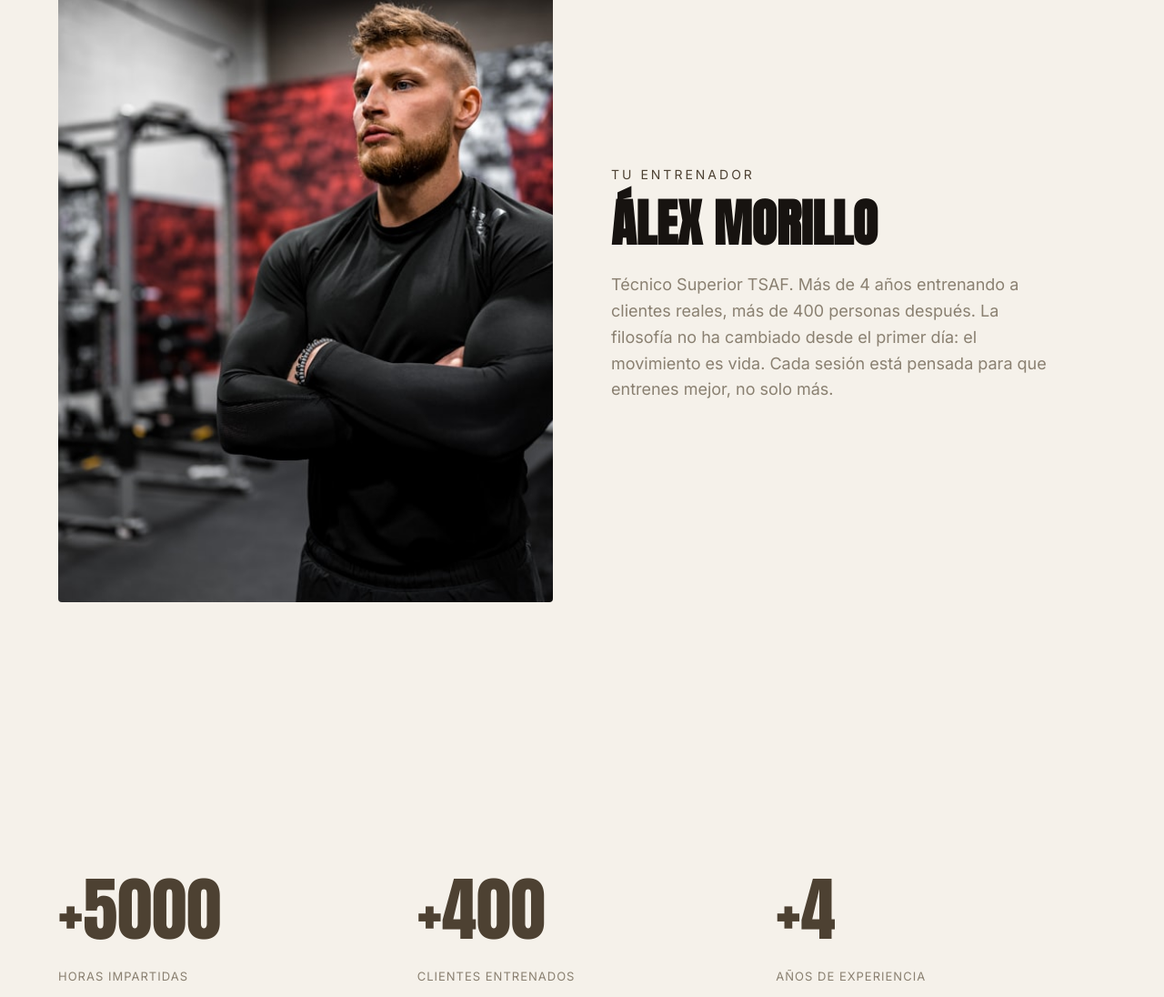
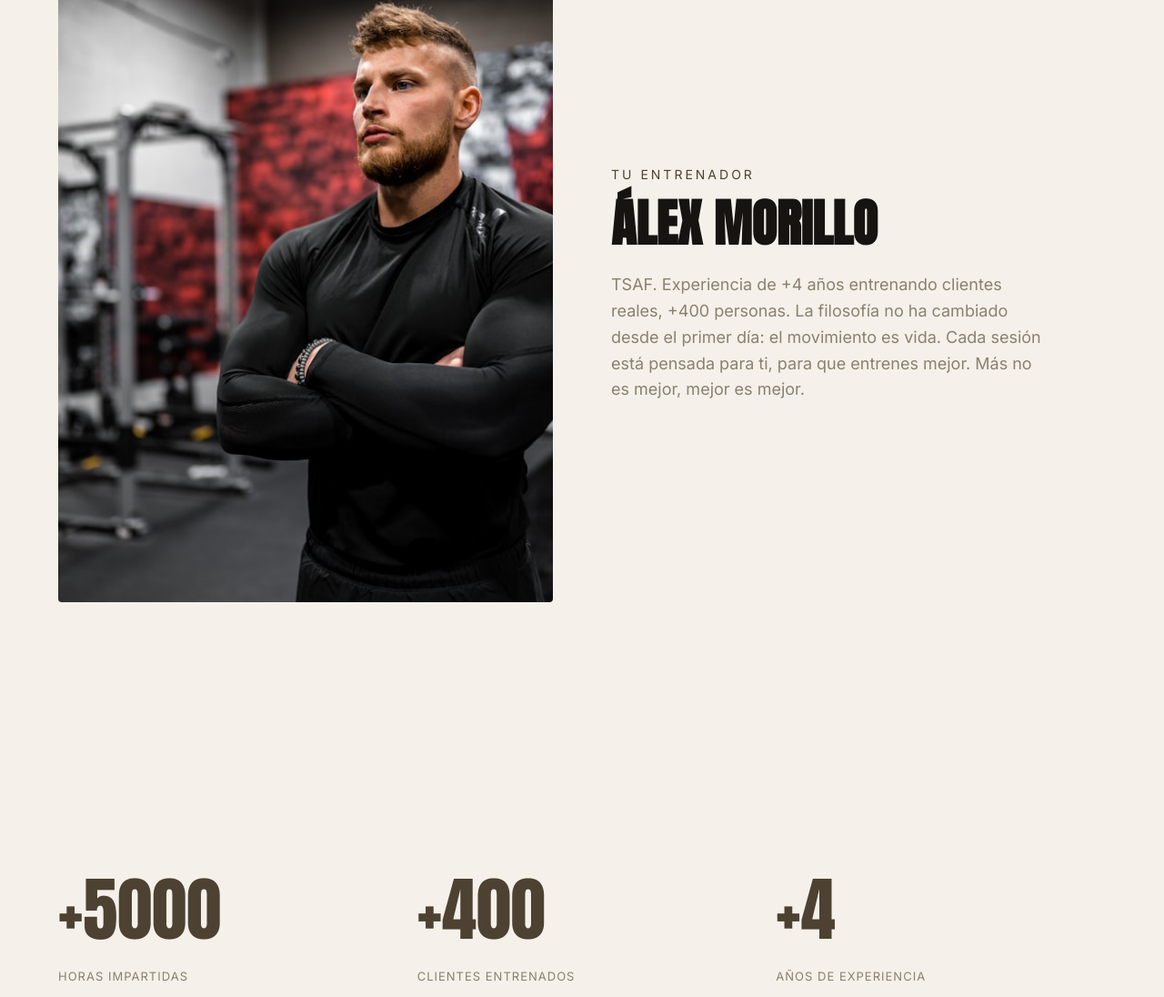
Before and after one commit to AMBmovement/trc-movement-lost-virginity, a website built with Vite: page index.html in a window 1280 px wide. Shown: the part 5579-6675 px from the top of the page at 91% size. Built offline with nearby package versions, Linux system fonts and the light colour scheme; some packages are replaced by stand-ins of ours.

Commit message:
Update coach bio copy

```diff
--- a/index.html
+++ b/index.html
@@ -85,7 +85,7 @@
           <p class="coach__eyebrow" data-reveal>TU ENTRENADOR</p>
           <h2 class="section__title" data-reveal>Álex Morillo</h2>
           <p class="coach__bio" data-reveal>
-            Técnico Superior TSAF. Más de 4 años entrenando a clientes reales, más de 400 personas después. La filosofía no ha cambiado desde el primer día: el movimiento es vida. Cada sesión está pensada para que entrenes mejor, no solo más.
+            TSAF. Experiencia de +4 años entrenando clientes reales, +400 personas. La filosofía no ha cambiado desde el primer día: el movimiento es vida. Cada sesión está pensada para ti, para que entrenes mejor. Más no es mejor, mejor es mejor.
           </p>
         </div>
       </section>
```
